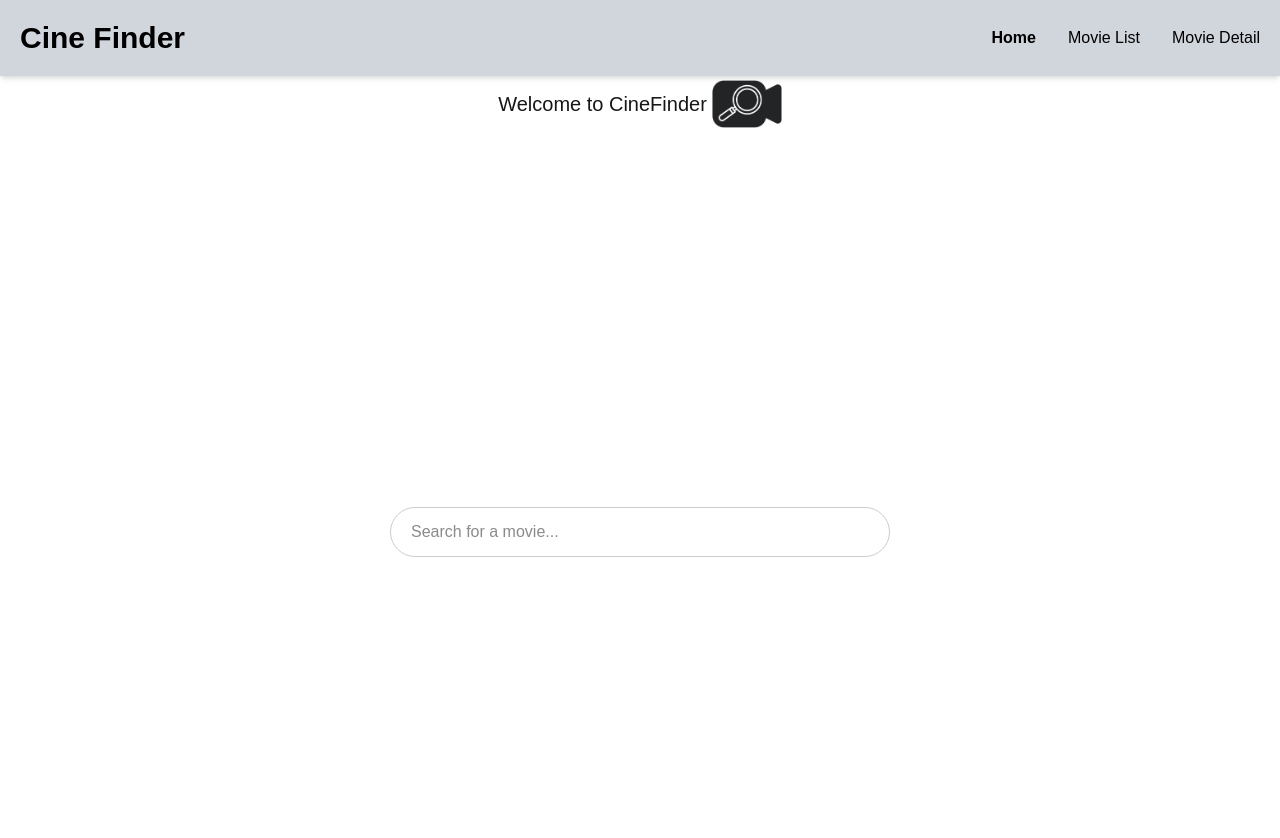
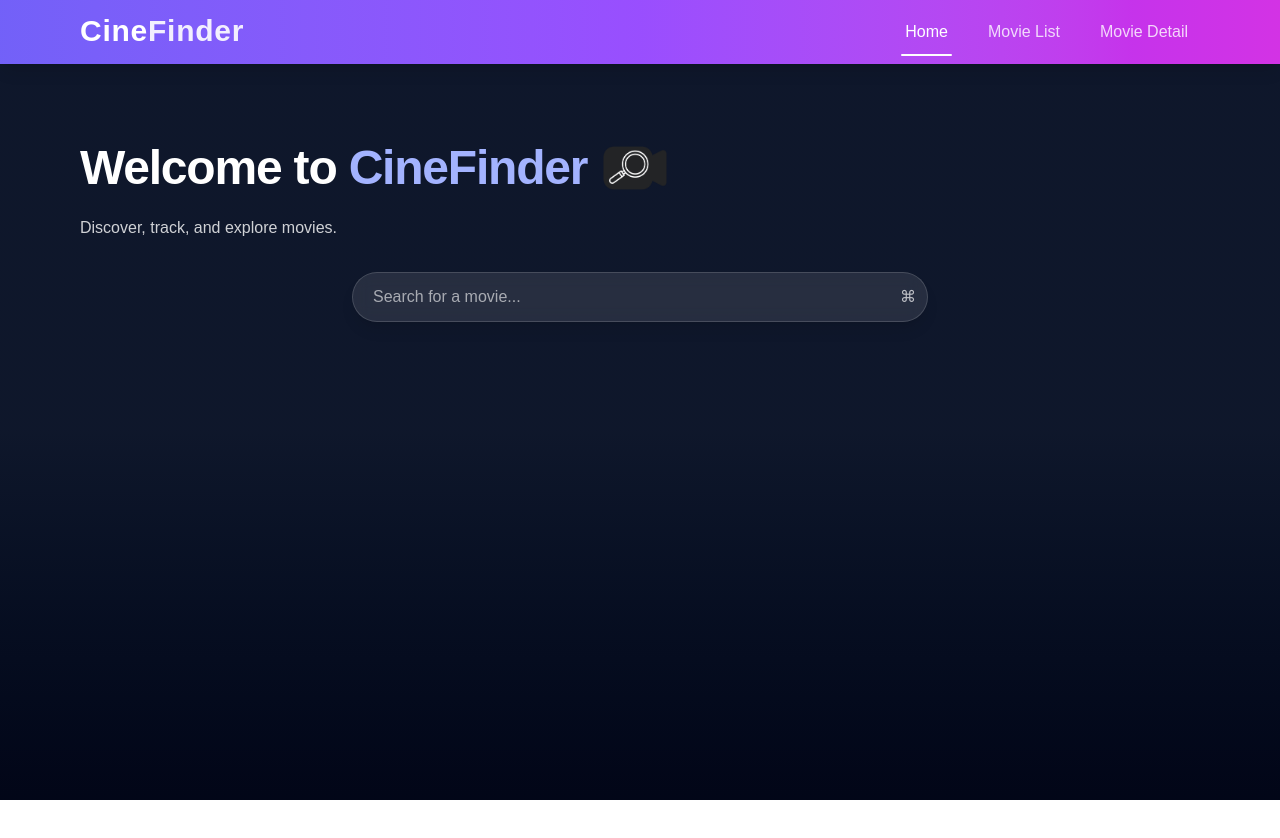
Before and after one commit to LynnethTigsePena4240/CineFinder, a Next.js app: page / in a window 1280 px wide. Shown: the top 838 px of the page. After the commit the page ends 800 px from the top, so only its background shows below. Built offline with nearby package versions, Linux system fonts and the light colour scheme.

Commit message:
Added styling

```diff
--- a/app/components/SearchBar.js
+++ b/app/components/SearchBar.js
@@ -2,12 +2,15 @@ import React from 'react';
 
 const SearchBar = () => {
   return (
-    <div className="search-bar-container">
-      <input
-        type="text"
-        placeholder="Search for a movie..."
-        className="search-bar-input"
-      />
+    <div className="w-full flex justify-center">
+      <div className="relative w-full max-w-xl">
+        <input
+          type="text"
+          placeholder="Search for a movie..."
+          className="w-full rounded-full border border-white/15 bg-white/10 px-5 py-3 text-white placeholder-white/60 shadow-lg outline-none backdrop-blur focus:ring-2 focus:ring-white/50"
+        />
+        <div className="pointer-events-none absolute right-3 top-1/2 -translate-y-1/2 text-white/70">⌘</div>
+      </div>
     </div>
   );
 };
--- a/app/components/navbar.tsx
+++ b/app/components/navbar.tsx
@@ -6,25 +6,51 @@ import {usePathname} from "next/navigation";
 
 export default function Navbar() {
    const pathname = usePathname();
-
-   const highlight = (path:string)=>
-    `text-black hover:underline font-sans ${ pathname == path ? " font-bold" :""}`;
+      const linkBase =
+    "relative px-3 py-2 text-sm md:text-base font-medium transition";
+  const isActive = (path: string) =>
+    pathname === path
+      ? "text-white"
+      : "text-white/80 hover:text-white";
 
   return (
-    <nav className="bg-gray-300 p-5 shadow-md">
+    <nav className="sticky top-0 z-50 backdrop-blur-md bg-gradient-to-r from-indigo-600/80 via-violet-600/80 to-fuchsia-600/80 shadow-lg">
+      <div className="max-w-6xl mx-auto flex items-center justify-between px-4 py-3">
+        <Link href="/" className="group">
+          <span className="text-white font-extrabold tracking-wide text-2xl md:text-3xl">
+            Cine<span className="opacity-90">Finder</span>
+          </span>
+          <span className="block h-0.5 w-0 bg-white/70 transition-all group-hover:w-full" />
+        </Link>
 
+        <div className="flex items-center gap-2 md:gap-4">
+          <Link href="/" className={`${linkBase} ${isActive("/")}`}>
+            Home
+            {pathname === "/" && (
+              <span className="absolute inset-x-2 -bottom-1 h-0.5 rounded bg-white" />
+            )}
+          </Link>
+          <Link
+            href="/movieList"
+            className={`${linkBase} ${isActive("/movieList")}`}
+          >
+            Movie List
+            {pathname === "/movieList" && (
+              <span className="absolute inset-x-2 -bottom-1 h-0.5 rounded bg-white" />
+            )}
+          </Link>
+          <Link
+            href="/movieDetail"
+            className={`${linkBase} ${isActive("/movieDetail")}`}
+          >
+            Movie Detail
+            {pathname === "/movieDetail" && (
+              <span className="absolute inset-x-2 -bottom-1 h-0.5 rounded bg-white" />
+            )}
+          </Link>
+        </div>
+      </div>
+    </nav>
 
-        <div className ="flex justify-between items-center">
-            <h1 className = "text-black  font-bold font-mono text-3xl "> Cine Finder </h1>
-
-            <div className="flex space-x-8">
-                <Link className={highlight("/")} href="/">Home</Link>
-                <Link className={highlight("/movieList")} href="/movieList">Movie List</Link>
-                <Link className={highlight("/movieDetail")} href="/movieDetail">Movie Detail</Link>
-
-            </div>
-        </div>
-
-    </nav>
   );
 }
--- a/app/movieDetail/page.tsx
+++ b/app/movieDetail/page.tsx
@@ -15,28 +15,39 @@ const movie = { // Sample movie data for details page until we can fetch from an
 
 const MovieDetails = () => {
   return (
-    <div style={{ padding: '20px', color: 'white' }}>
-      <h1>{movie.title}</h1>
-      <div style={{ display: 'flex', gap: '30px', alignItems: 'flex-start' }}>
+     <main className="min-h-[calc(100vh-64px)] bg-slate-950 text-white">
+      <section className="max-w-6xl mx-auto px-4 py-10 md:py-14">
+        <h1 className="text-3xl md:text-4xl font-extrabold tracking-tight">
+          {movie.title}
+        </h1>
+
+        <div className="mt-8 grid grid-cols-1 md:grid-cols-[260px,1fr] gap-8">
+          <div className="relative h-[360px] w-[240px] rounded-xl overflow-hidden shadow-2xl ring-1 ring-white/10">
             <Image
               src={movie.imageUrl}
               alt={movie.title}
-          width={200}
-          height={300}
-          style={{ borderRadius: '8px' }}
+              fill
+              sizes="240px"
+              className="object-cover"
             />
-        <div>
-          <h2>Movie Info</h2>
-          <p><strong>Director:</strong> {movie.director}</p>
-          <p><strong>Release Year:</strong> {movie.releaseYear}</p>
-          <p><strong>Runtime:</strong> {movie.runtime}</p>
-          <p><strong>Genre:</strong> {movie.genre}</p>
-          <p><strong>Rating:</strong> {movie.rating}</p>
-          <h3>Synopsis</h3>
-          <p>{movie.description}</p>
+          </div>
+
+          <div className="space-y-3 rounded-2xl bg-white/5 p-6 shadow-xl ring-1 ring-white/10">
+            <h2 className="text-xl font-semibold">Movie Info</h2>
+            <p><span className="text-white/60">Director:</span> {movie.director}</p>
+            <p><span className="text-white/60">Release Year:</span> {movie.releaseYear}</p>
+            <p><span className="text-white/60">Runtime:</span> {movie.runtime}</p>
+            <p><span className="text-white/60">Genre:</span> {movie.genre}</p>
+            <p><span className="text-white/60">Rating:</span> ⭐ {movie.rating}</p>
+
+            <div className="pt-2">
+              <h3 className="text-lg font-medium">Synopsis</h3>
+              <p className="text-white/80">{movie.description}</p>
             </div>
           </div>
         </div>
+      </section>
+    </main>
   );
 };
 
--- a/app/movieList/page.tsx
+++ b/app/movieList/page.tsx
@@ -25,25 +25,45 @@ const movies = [ // Sample movie data for the list page until we can fetch from
 
 const MovieList = () => {
   return (
-    <div className="movie-list-container">
-      <h1>Movie List</h1>
-      <div className="movie-grid">
-        {movies.map(movie => (
-          <div key={movie.id} className="movie-card">
+    <main className="min-h-[calc(100vh-64px)] bg-slate-950 text-white">
+      <section className="max-w-6xl mx-auto px-4 py-10 md:py-14">
+        <h1 className="text-3xl md:text-4xl font-bold mb-8">Movie List</h1>
+
+        <div className="grid grid-cols-1 sm:grid-cols-2 md:grid-cols-3 gap-6">
+          {movies.map((movie) => (
+            <article
+              key={movie.id}
+              className="group rounded-2xl bg-white/5 shadow-xl ring-1 ring-white/10 hover:ring-white/20 transition overflow-hidden"
+            >
+              <div className="p-4">
+                <div className="relative mx-auto h-[280px] w-[190px]">
                   <Image
                     src={movie.imageUrl}
                     alt={movie.title}
-              width={150}
-              height={225}
-              style={{ borderRadius: '8px' }}
+                    fill
+                    sizes="190px"
+                    className="rounded-lg object-cover"
                   />
-            <h2>{movie.title}</h2>
-            <p>{movie.description}</p>
-            <Link href={`/moviedetails?id=${movie.id}`}>View Details</Link>
                 </div>
+
+                <h2 className="mt-4 text-lg font-semibold">{movie.title}</h2>
+                <p className="mt-1 text-sm text-white/70 line-clamp-3">
+                  {movie.description}
+                </p>
+
+                <Link
+                  href={`/movieDetail?id=${movie.id}`}
+                  className="mt-4 inline-block rounded-lg bg-indigo-600 px-4 py-2 text-sm font-medium text-white transition hover:bg-indigo-500 focus:outline-none focus:ring-2 focus:ring-indigo-300"
+                >
+                  View Details
+                </Link>
+              </div>
+              <div className="h-1 w-0 bg-gradient-to-r from-indigo-400 via-violet-400 to-fuchsia-400 transition-all group-hover:w-full" />
+            </article>
           ))}
         </div>
-    </div>
+      </section>
+    </main>
   );
 };
 
--- a/app/page.tsx
+++ b/app/page.tsx
@@ -4,16 +4,27 @@ import SearchBar from "./components/SearchBar.js";
 
 export default function Home() {
   return (
-    <div>
-      <div className={styles.title}>
-        <h1>Welcome to CineFinder</h1>
-        <Image src="/cinefinderlogo.png"
-          width={70}
-          height={70}
-          alt="CineFinder Logo"
-          style={{ objectFit: 'contain' }} />
-      </div>
-      <SearchBar />
-    </div>
+    <main className="min-h-[calc(100vh-64px)] bg-gradient-to-b from-slate-900 via-slate-900 to-slate-950 text-white">
+      <section className="max-w-6xl mx-auto px-4 py-14 md:py-20">
+        <div className="flex items-center gap-4 mb-6">
+          <h1 className="text-4xl md:text-5xl font-extrabold tracking-tight">
+            Welcome to <span className="text-indigo-300">CineFinder</span>
+          </h1>
+          <Image
+            src="/cinefinderlogo.png"
+            width={64}
+            height={64}
+            alt="CineFinder Logo"
+            className="rounded-lg"
+          />
+        </div>
+
+        <p className="max-w-2xl text-white/80 mb-8">
+          Discover, track, and explore movies.
+        </p>
+
+        <SearchBar />
+      </section>
+    </main>
   );
 }
```
Lines whose indentation alone changed are shown as unchanged.
